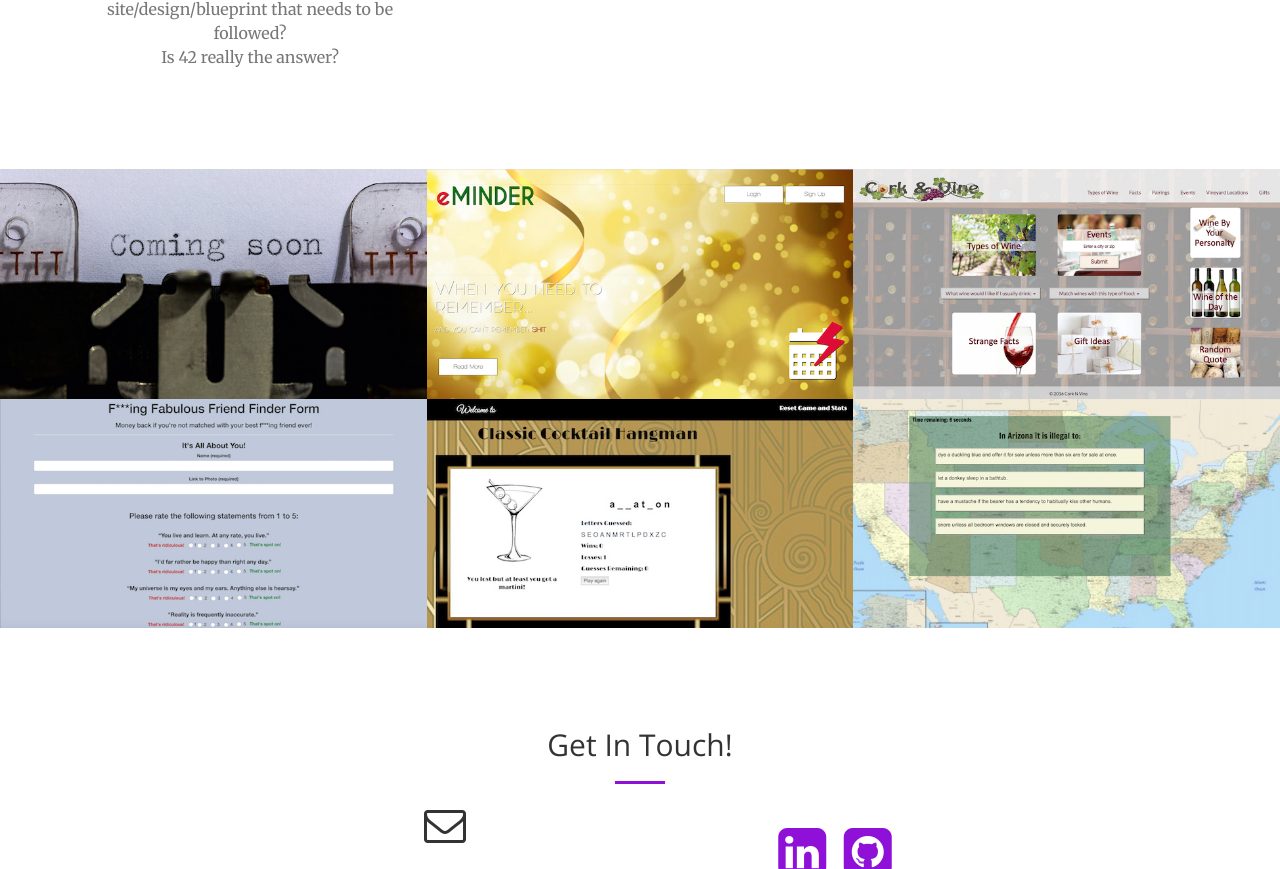
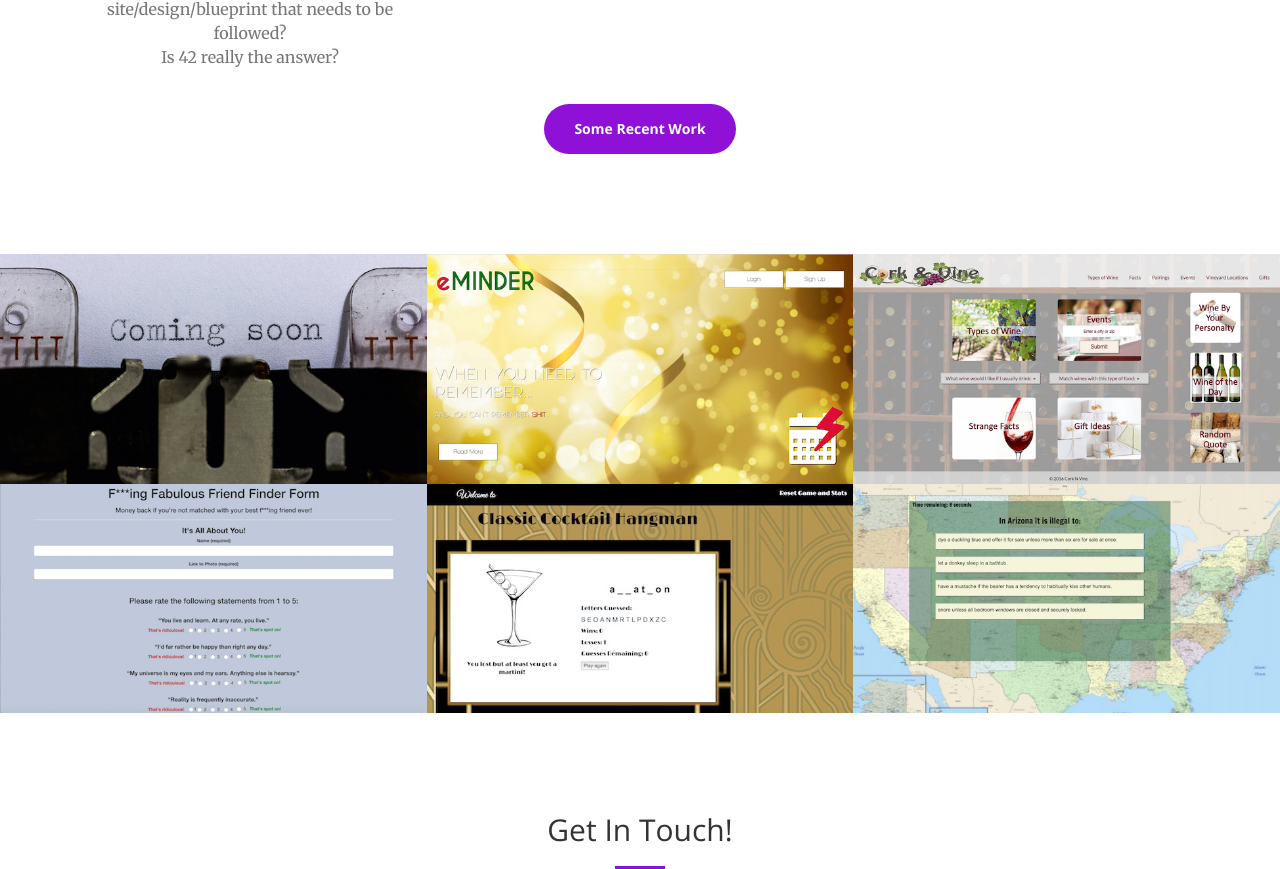
Before and after one commit to eliserothberg/myPortfolio, a website: page index.html in a window 1280 px wide. Shown: the part 1989-2858 px from the top of the page. Drawn offline with nearby package versions, Linux system fonts and the light colour scheme.

Commit message:
added button

```diff
--- a/index.html
+++ b/index.html
@@ -138,8 +138,24 @@
                 </div>
             </div>
         </div>
+        <div class="container">
+            <div class="form-group">&nbsp;</div>
+            <div class="row">
+                <div class="col-lg-12 text-center">
+                <a href="#portfolio" class="btn btn-primary btn-xl page-scroll">Some Recent Work</a>
+                </div>
+            </div>
+        </div>
     </section>
-
+    <!-- <div class="container">
+            <div class="row">
+                <div class="col-lg-12 text-center">
+                <hr class="primary">
+                    <h4>Some of my recent work:</h4>
+                    <hr class="primary">
+                </div>
+            </div>
+        </div> -->
     <section class="no-padding" id="portfolio">
         <div class="container-fluid">
             <div class="row no-gutter popup-gallery">
```
